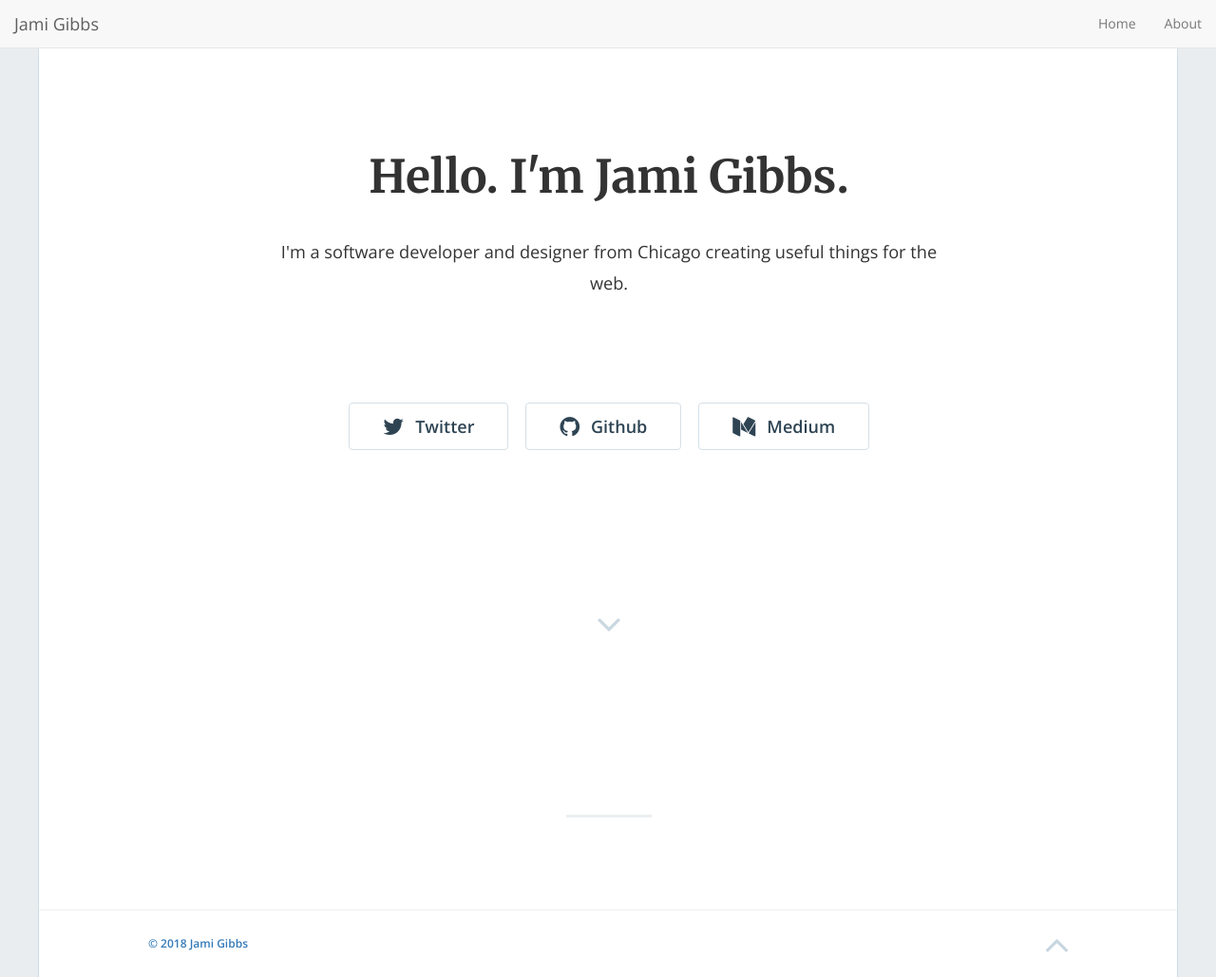
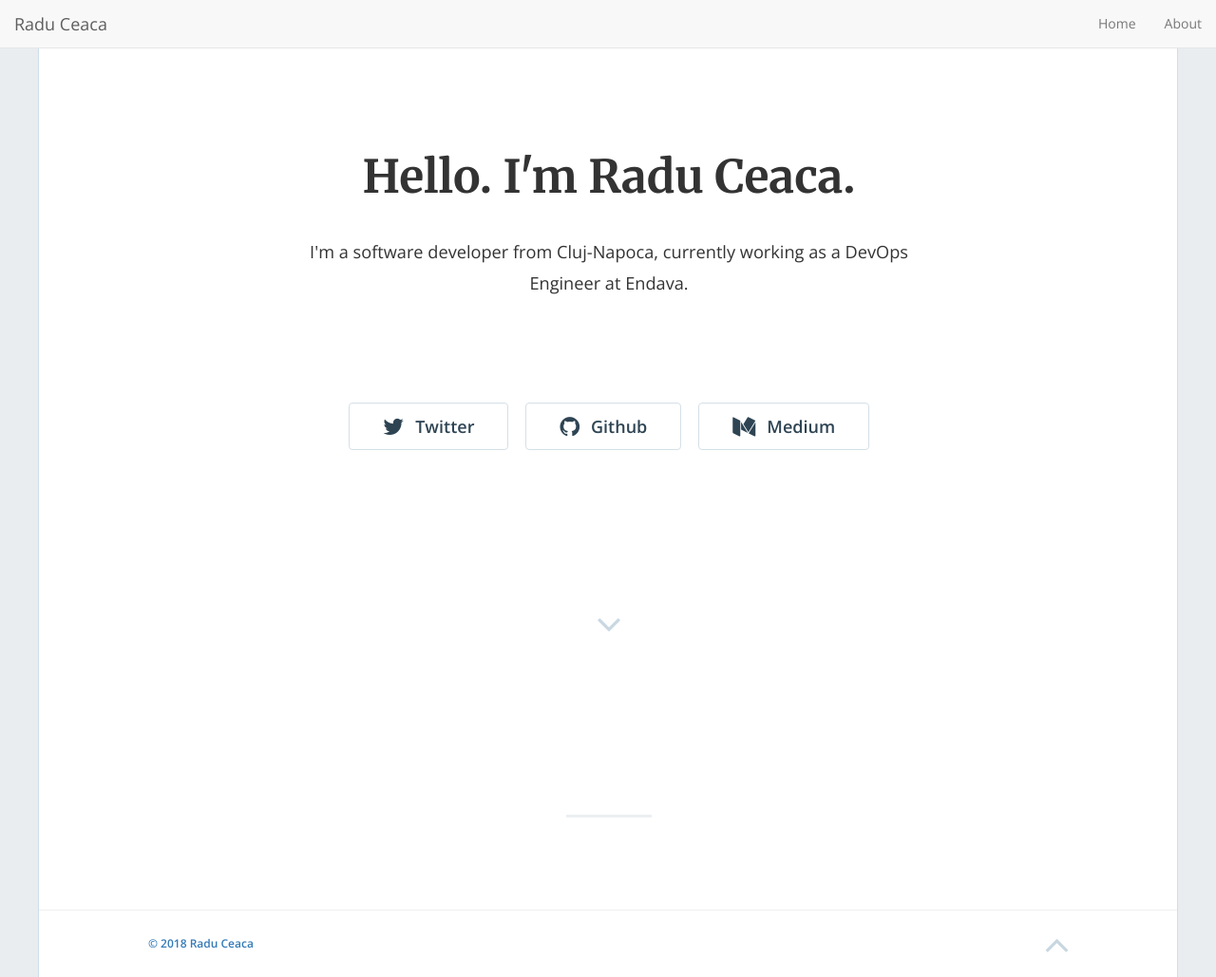
Before and after one commit to raduceaca1234/raduceaca.github.io, a Jekyll site: the page built from index.md, in a window 1280 px wide and 1029 px high. Shown: the whole window at 95% size. Built offline with Jekyll 4.4.1, drawn with Linux system fonts in a browser that asks for light colours; nearby versions of some CDN libraries; our own code applies the rules of GitHub Pages for plain Markdown files; the list of posts is cut into pages by our own code.

Commit message:
Some changes

```diff
--- a/_config.yml
+++ b/_config.yml
@@ -13,13 +13,13 @@
 # you will see them accessed via {{ site.title }}, {{ site.email }}, and so on.
 # You can create any custom variable you would like, and they will be accessible
 # in the templates via {{ site.myvariable }}.
-title: "Hello. I'm Jami Gibbs."
-email: 'jami0821@gmail.com'
-description: "I'm a software developer and designer from Chicago creating useful things for the web."
+title: "Hello. I'm Radu Ceaca."
+email: 'ceaca.radu@yahoo.com'
+description: "I'm a software developer from Cluj-Napoca, currently working as a DevOps Engineer at Endava."
 baseurl: "" # the subpath of your site, e.g. /blog
-url: "https://jamigibbs.github.io/phantom" # the base hostname & protocol for your site, e.g. https://example.com
-twitter_username: 'jamigibbs'
-github_username: 'jamigibbs'
+url: "https://raduceaca1234.github.io/phantom" # the base hostname & protocol for your site, e.g. https://example.com
+twitter_username: 'ceacaradu'
+github_username: 'raduceaca1234'
 medium_username: 'blog.jamigibbs.com'
 
 # Build settings
@@ -89,8 +89,8 @@ pagination:
 ############################################################
 
 ### Phantom settings
-footer_text: '© 2018 Jami Gibbs'
-admin_name: 'Jami Gibbs'
+footer_text: '© 2018 Radu Ceaca'
+admin_name: 'Radu Ceaca'
 google_analytics: "UA-9999999-99" # Update with your own tracking ID
 enable_contact: false
 
```
Also changed, not shown: README.md, 1 other file.
